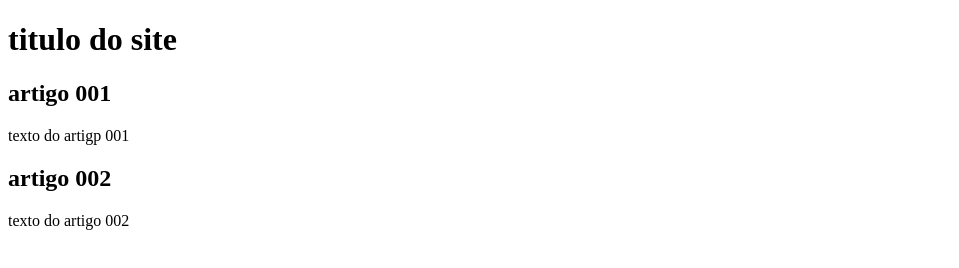
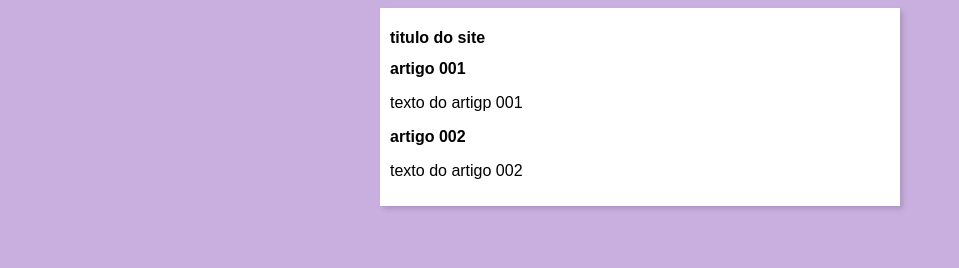
Before and after one commit to jadesdaniel/site-teste, a plain HTML site: page index.html in a window 1280 px wide. Shown: the whole page, without its empty margins (0-959 px from the left). Drawn offline with Linux system fonts and the light colour scheme.

Commit message:
adicionei o dsign

```diff
--- /dev/null
+++ b/estilo/style.css
@@ -0,0 +1,16 @@
+*{
+    font-family: Arial, Helvetica, sans-serif;
+    font-size: 16px;
+}
+
+body{
+    background-color: rgba(147, 97, 194, 0.5);
+}
+
+main{
+    background-color: white;
+    width: 500px;
+    margin: auto;
+    padding: 10px;
+    box-shadow: 3px 3px 5px rgba(0, 0, 0, 0.144);
+}
--- a/index.html
+++ b/index.html
@@ -3,6 +3,7 @@
 <head>
     <meta charset="UTF-8">
     <meta name="viewport" content="width=device-width, initial-scale=1.0">
+    <link rel="stylesheet" href="estilo/style.css">
     <title>titulo do site</title>
 </head>
 <body>
```
